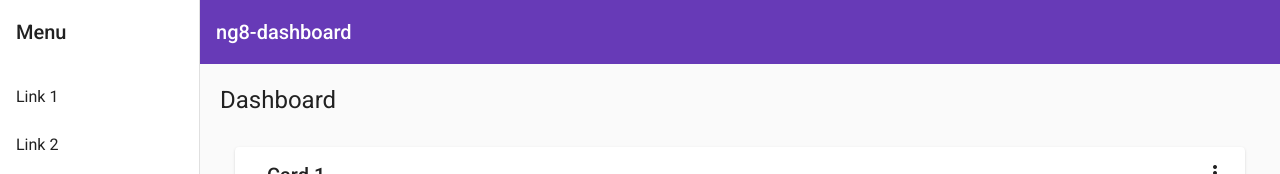
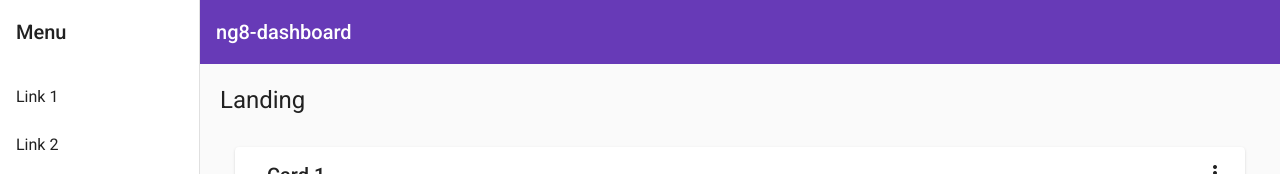
Before and after one commit to Reuno92/ng8-dashboard, an Angular app: page / in a window 1280 px wide. Shown: the top 174 px of the page. Built offline with nearby package versions, Linux system fonts and the light colour scheme.

Commit message:
feat(title): change title

```diff
--- a/src/app/components/landing/landing.component.html
+++ b/src/app/components/landing/landing.component.html
@@ -1,5 +1,5 @@
 <div class="grid-container">
-  <h1 class="mat-h1">Dashboard</h1>
+  <h1 class="mat-h1">{{ titlePage }}</h1>
   <mat-grid-list cols="2" rowHeight="350px">
     <mat-grid-tile *ngFor="let card of cards | async" [colspan]="card.cols" [rowspan]="card.rows">
       <mat-card class="dashboard-card">
--- a/src/app/components/landing/landing.component.ts
+++ b/src/app/components/landing/landing.component.ts
@@ -8,6 +8,9 @@ import { Breakpoints, BreakpointObserver } from '@angular/cdk/layout';
   styleUrls: ['./landing.component.scss']
 })
 export class LandingComponent {
+
+  public titlePage: string;
+
   /** Based on the screen size, switch from standard to one column per row */
   cards = this.breakpointObserver.observe(Breakpoints.Handset).pipe(
     map(({ matches }) => {
@@ -29,5 +32,7 @@ export class LandingComponent {
     })
   );
 
-  constructor(private breakpointObserver: BreakpointObserver) {}
+  constructor(private breakpointObserver: BreakpointObserver) {
+    this.titlePage = 'Landing';
+  }
 }
```
